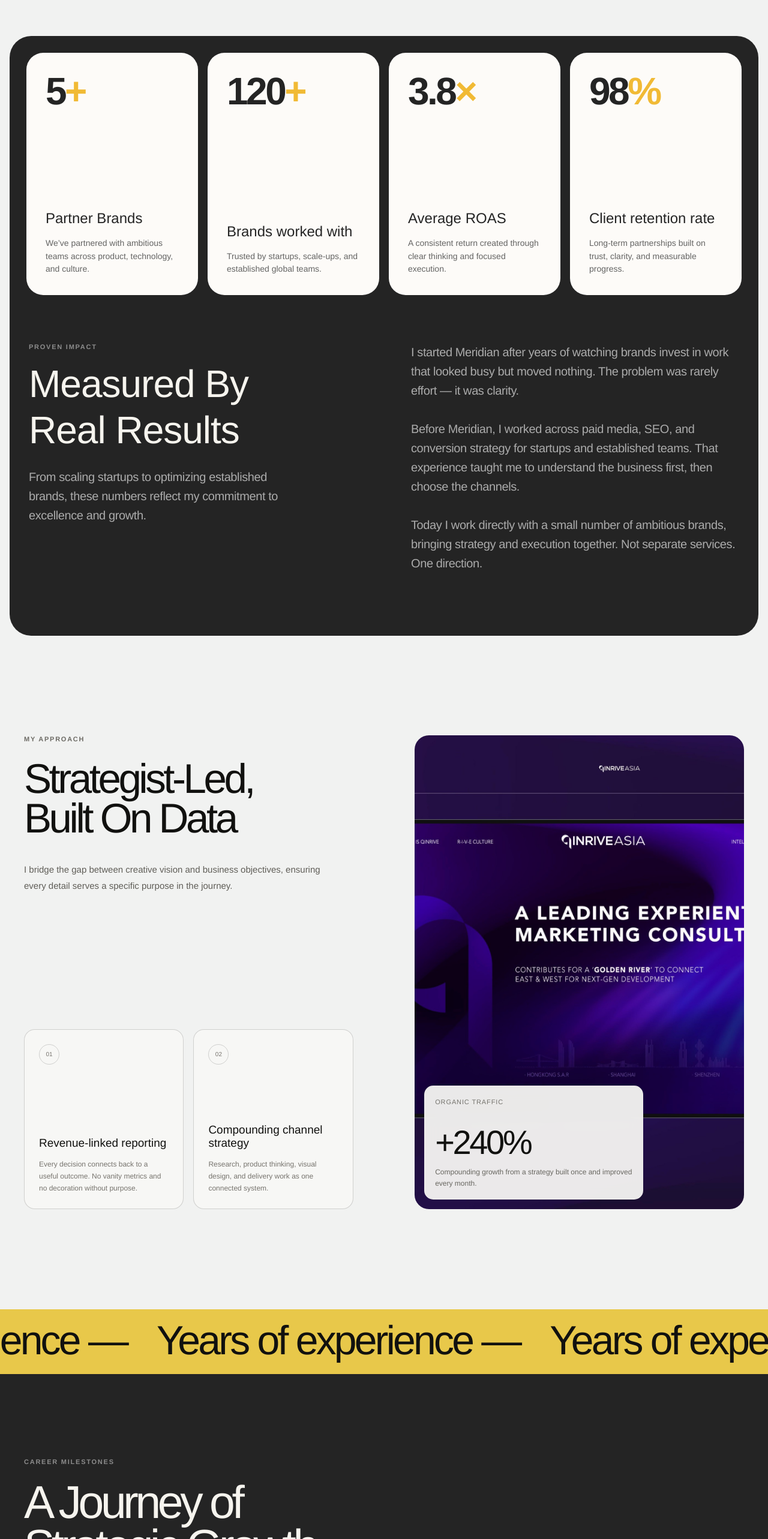
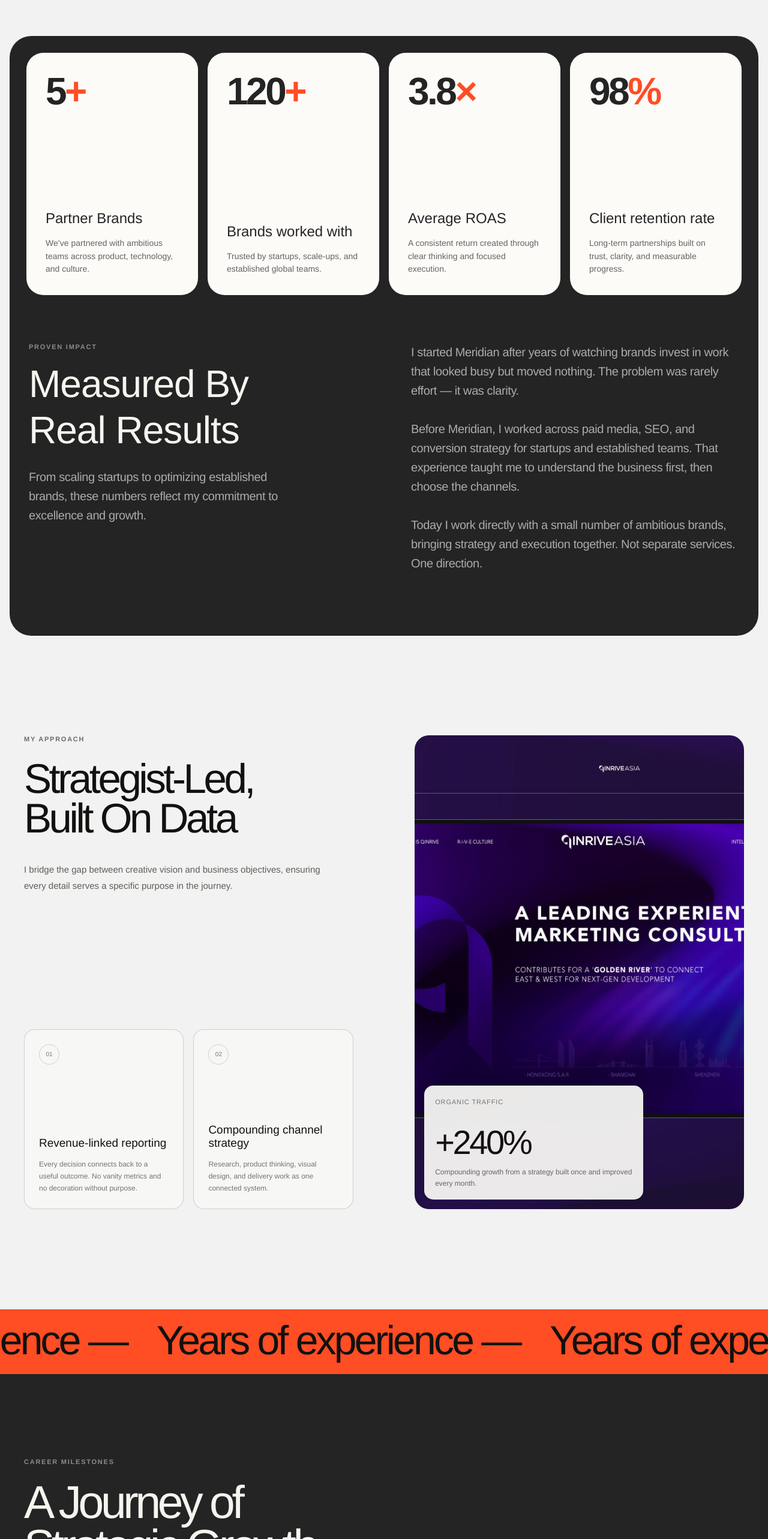
Before and after one commit to Miaaaa857/profile, a React (Vite) app: page /about in a window 1280 px wide. Shown: the part 880-3446 px from the top of the page at 60% size. Built offline with nearby package versions, Linux system fonts and the light colour scheme; a web font is replaced by a local one.

Commit message:
Unify about page accent color

```diff
--- a/src/styles/global.css
+++ b/src/styles/global.css
@@ -352,7 +352,7 @@ i { font-style: normal; }
 .aa-metrics { display: grid; grid-template-columns: repeat(4, minmax(0, 1fr)); gap: 16px; }
 .aa-metric { height: 404px; padding: 32px; display: flex; flex-direction: column; border-radius: 28px; background: #fdfbf8; color: #242424; }
 .aa-metric strong { display: flex; align-items: flex-start; font-size: 64px; line-height: 1; letter-spacing: -.055em; font-weight: 600; }
-.aa-metric strong em { color: #f1ba35; font-style: normal; }
+.aa-metric strong em { color: var(--accent); font-style: normal; }
 .aa-metric h2 { margin-top: auto; font-size: 24px; line-height: 1.5; font-weight: 500; }
 .aa-metric p { max-width: 285px; margin-top: 12px; color: #646463; font-size: 14px; line-height: 1.55; }
 .aa-results__story { margin-top: 80px; padding: 0 4px 76px; display: flex; justify-content: space-between; align-items: flex-start; gap: 72px; }
@@ -378,7 +378,7 @@ i { font-style: normal; }
 .aa-approach__visual figcaption p { margin-top: 8px; color: #696761; font-size: 12px; line-height: 1.55; }
 
 .aa-career { overflow: clip; }
-.aa-career__marquee { padding: 22px 0 25px; overflow: hidden; background: #e8c84a; }
+.aa-career__marquee { padding: 22px 0 25px; overflow: hidden; background: var(--accent); }
 .aa-career__marquee-track { width: max-content; display: flex; gap: 50px; animation: aa-career-marquee 23s linear infinite; }
 .aa-career__marquee-track span { font-size: clamp(44px, 5.3vw, 86px); line-height: .9; letter-spacing: -.055em; white-space: nowrap; }
 @keyframes aa-career-marquee { to { transform: translateX(calc(-50% - 25px)); } }
@@ -391,7 +391,7 @@ i { font-style: normal; }
 .aa-career-card:nth-child(2) { top: 120px; }
 .aa-career-card:nth-child(3) { top: 140px; }
 .aa-career-card:nth-child(4) { top: 0; border-bottom: 1px solid #b4b5b5; }
-.aa-career-card__year { color: #f1ba35; font-size: 24px; line-height: 1.5; }
+.aa-career-card__year { color: var(--accent); font-size: 24px; line-height: 1.5; }
 .aa-career-card__main { grid-column: 2; width: 100%; max-width: 511px; }
 .aa-career-card__main h3 { font-size: 48px; line-height: 1.4; letter-spacing: -.035em; font-weight: 600; }
 .aa-career-card__company { margin-top: 16px; color: #b4b5b5; font-size: 20px; line-height: 1.6; font-weight: 500; text-transform: uppercase; }
```
